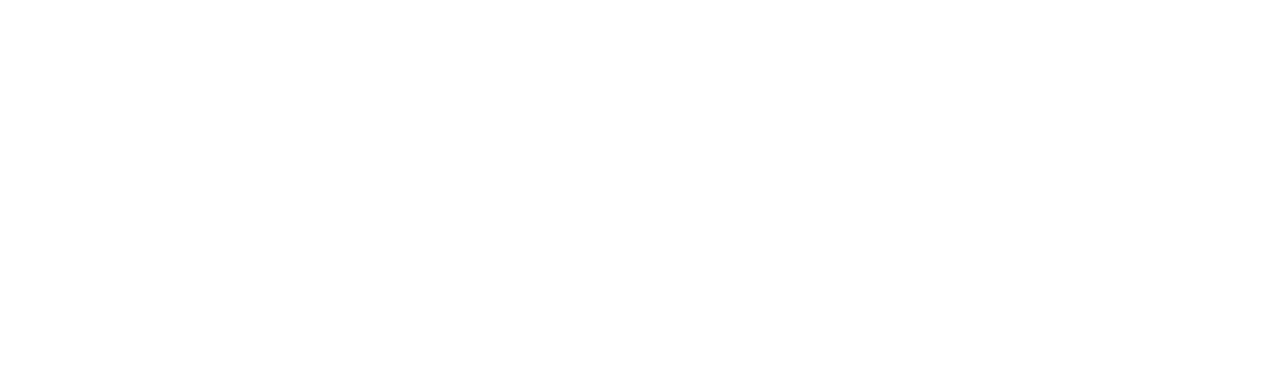
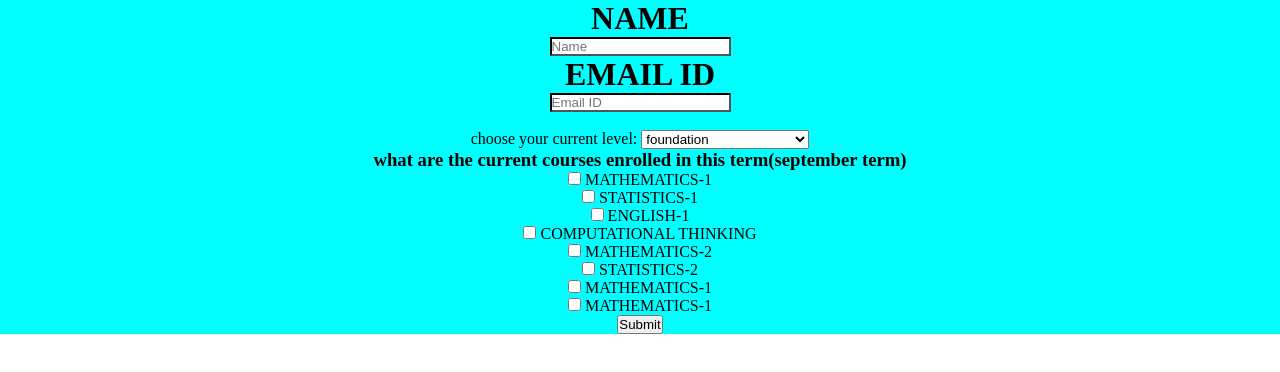
Before and after one commit to viswa21/study-group-, a plain HTML site: page index.html in a window 1280 px wide. Drawn offline with Linux system fonts and the light colour scheme.

Commit message:
basic struct

```diff
--- a/index.html
+++ b/index.html
@@ -5,8 +5,45 @@
     <meta http-equiv="X-UA-Compatible" content="IE=edge">
     <meta name="viewport" content="width=device-width, initial-scale=1.0">
     <title>study group form</title>
+    <link rel="stylesheet" href="style.css">
 </head>
 <body>
-
+    <center>
+    <div class="main">
+     <h1>NAME</h1>
+    <input id="name" class="tbx" type="text"  placeholder="Name"><br>
+    <H1>EMAIL ID</H1>
+    <input id="mail" class="tbx" type="email"  placeholder="Email ID"><br>
+    <BR>
+    <form action="">
+        <label for="level">choose your current level:</label>
+        <select name="level" id="level">
+       <OPTION value="foundation">foundation</OPTION>
+       <OPTION value="diploma in programming">Diploma in programming</OPTION>
+       <OPTION value="diploma in datascience">Diploma in Datascience</OPTION>
+    </select>
+    </form>
+    <h3>what are the current courses enrolled in this term(september term)</h3>
+    <FORM>
+    <input type="checkbox" id="course1" name="course1" value="mathematics-1">
+    <label for="course1">MATHEMATICS-1</label><BR>
+    <input type="checkbox" id="course2" name="course2" value="statistics-1">
+    <label for="course2">STATISTICS-1</label><BR>
+    <input type="checkbox" id="course3" name="course3" value="ENGLISH-1">
+    <label for="course3">ENGLISH-1</label><BR>
+    <input type="checkbox" id="course4" name="course4" value="COMPUTATIONAL THINKING">
+    <label for="course4">COMPUTATIONAL THINKING</label><BR>
+    <input type="checkbox" id="course5" name="course5" value="mathematics-2">
+    <label for="course5">MATHEMATICS-2</label><BR>
+    <input type="checkbox" id="course6" name="course6" value="statistics-2">
+    <label for="course6">STATISTICS-2</label><BR>
+    <input type="checkbox" id="course7" name="course7" value="mathematics-1">
+    <label for="course7">MATHEMATICS-1</label><BR>
+    <input type="checkbox" id="course8" name="course8" value="mathematics-1">
+    <label for="course8">MATHEMATICS-1</label><BR>
+    <input id="submit" type="submit" value="Submit">
+    </FORM>
+    </div>
+</center>
 </body>
 </html>
--- a/style.css
+++ b/style.css
@@ -3,3 +3,11 @@
     padding:0;
 
 }
+.tbx{
+    border-color: black;
+
+}
+.main{
+    justify-content: center;
+    background-color: aqua;
+}
```
